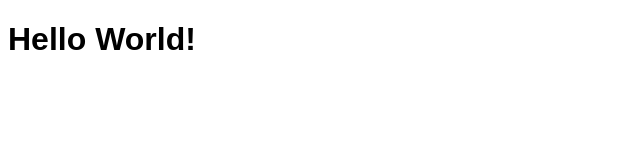
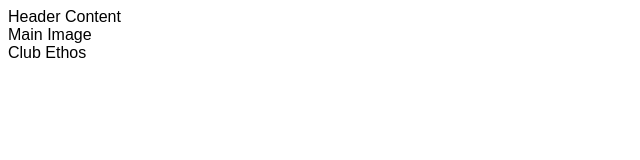
Before and after one commit to ozlemhafalir/love-running, a plain HTML site: page index.html in a window 1280 px wide. Shown: the whole page, without its empty margins (0-640 px from the left). Drawn offline with Linux system fonts and the light colour scheme.

Commit message:
Add more structure for home page

```diff
--- a/index.html
+++ b/index.html
@@ -10,8 +10,9 @@
     <title> Love Running </title>
 </head>
 <body>
-    <h1>
-        Hello World!
-    </h1>
+    <header> Header Content </header>
+    <section> Main Image</section>
+    <section>Club Ethos</section>
+    <section></section>
 </body>
 </html>
```
